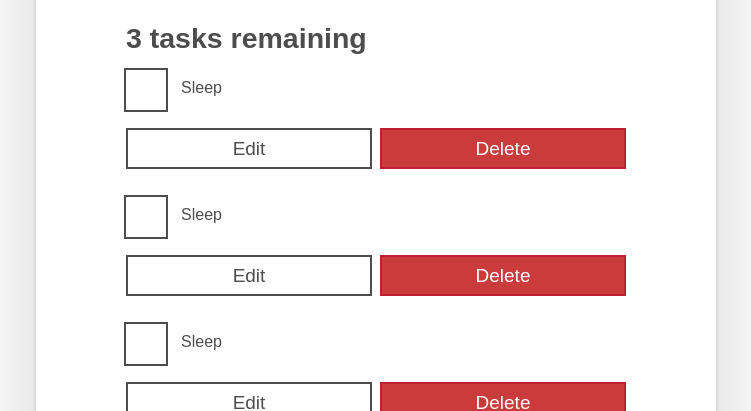
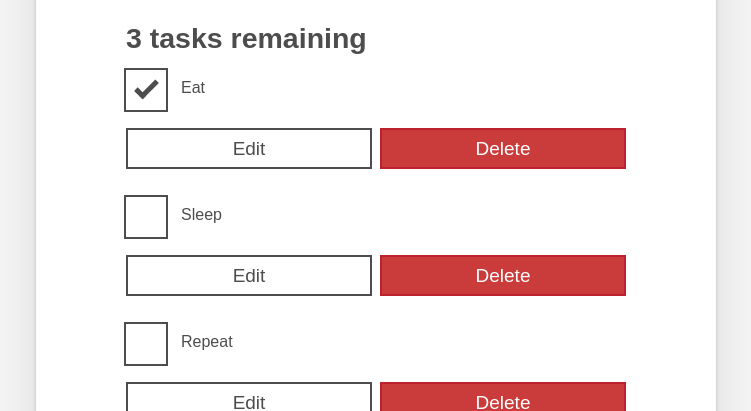
Before and after one commit to DTFsquad/react-to-do-app, a React (Create React App) app: page / in a window 1280 px wide. Shown: the part 375-786 px from the top of the page, without its empty margins (264-1015 px from the left). Built offline with nearby package versions, Linux system fonts and the light colour scheme.

Commit message:
add todo component and used props

```diff
--- a/src/App.js
+++ b/src/App.js
@@ -48,9 +48,9 @@ function App(props) {
         className="todo-list stack-large stack-exception"
         aria-labelledby="list-heading"
       >
-        <Todo />
-        <Todo />
-        <Todo />
+        <Todo name="Eat" completed={true} />
+        <Todo name="Sleep" completed={false}/>
+        <Todo name="Repeat" completed={false} />
 
       </ul>
     </div>
--- a/src/components/Todo.js
+++ b/src/components/Todo.js
@@ -1,20 +1,20 @@
 import React from "react";
 
-export default function Todo() {
+export default function Todo(props) {
     return (
         <li className="todo stack-small">
             <div className="c-cb">
-                <input id="todo-1" type="checkbox" />
+                <input id="todo-1" type="checkbox" defaultChecked={props.completed}/>
                 <label className="todo-label" htmlFor="todo-1">
-                    Sleep
+                    {props.name}
             </label>
             </div>
             <div className="btn-group">
                 <button type="button" className="btn">
-                    Edit <span className="visually-hidden">Sleep</span>
+                    Edit <span className="visually-hidden">{props.name}</span>
                 </button>
                 <button type="button" className="btn btn__danger">
-                    Delete <span className="visually-hidden">Sleep</span>
+                    Delete <span className="visually-hidden">{props.name}</span>
                 </button>
             </div>
         </li>
```
